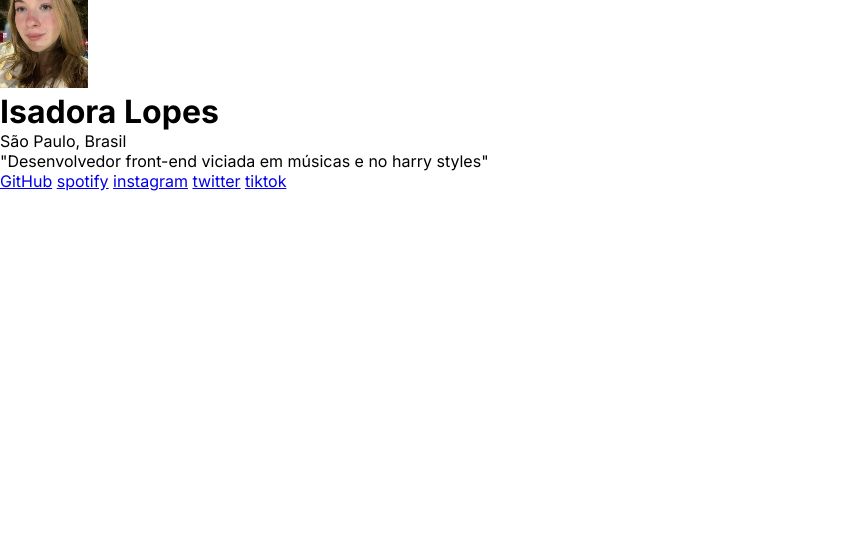
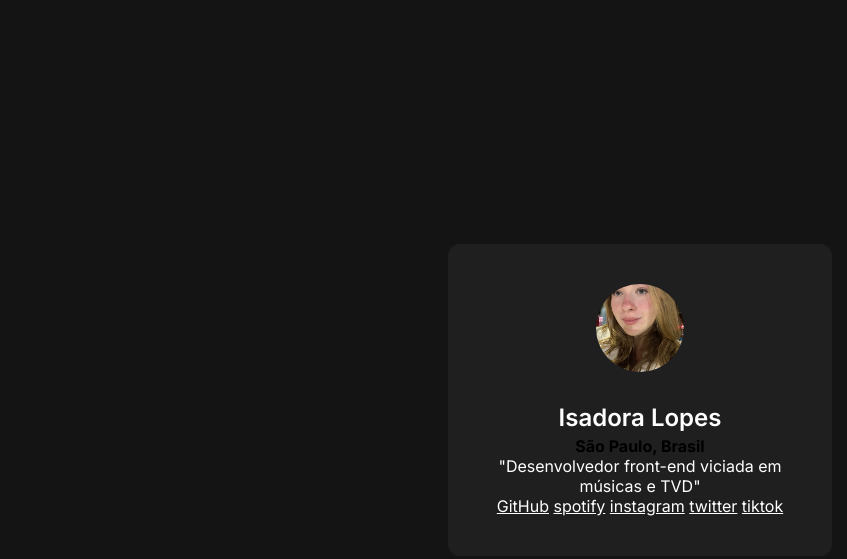
Before and after one commit to isadoralopes11TIA/meus.links, a plain HTML site: page index.html in a window 1280 px wide. Shown: the whole page, without its empty margins (0-847 px from the left). Drawn offline with Linux system fonts and the light colour scheme.

Commit message:
continuaçaõ do desenvolvimento do CSS e alteração de um paragrafo de um HTML para strong

```diff
--- a/index.html
+++ b/index.html
@@ -13,9 +13,9 @@
    <div>
     <img src="./Foto da Isa.jpg" alt="imagem da criadora da pagina de links, isadora lopes">
     <h1>Isadora Lopes</h1>
-    <p>São Paulo, Brasil</p>
+    <strong>São Paulo, Brasil</strong>
 
-    <p>"Desenvolvedor front-end viciada em músicas e no harry styles"</p>
+    <p>"Desenvolvedor front-end viciada em músicas e TVD"</p>
 
     <a href="https://github.com/isadoralopes11TIA/meus.links">GitHub</a>
     <a href="https://open.spotify.com/intl-pt">spotify</a>
--- a/style.css
+++ b/style.css
@@ -4,3 +4,35 @@
     box-sizing: border-box;
     font-family: "Inter", sans-serif;
 }
+
+body {
+    background-color: #141414;
+    height: 100vh;
+    display: flex;
+    justify-content: center;
+    align-items: center;
+}
+
+div {
+    background-color: #1f1f1f;
+    width: 384px;
+    padding: 40px;
+    text-align: center;
+    border-radius: 12px;
+}
+
+h1, p, a {
+    color: #FFF;
+}
+
+div img {
+    border-radius: 50%;
+    margin-bottom: 24px;
+
+}
+
+div h1 {
+    font-size: 24px;
+    line-height: 36px;
+    font-weight: 600;
+}
```
